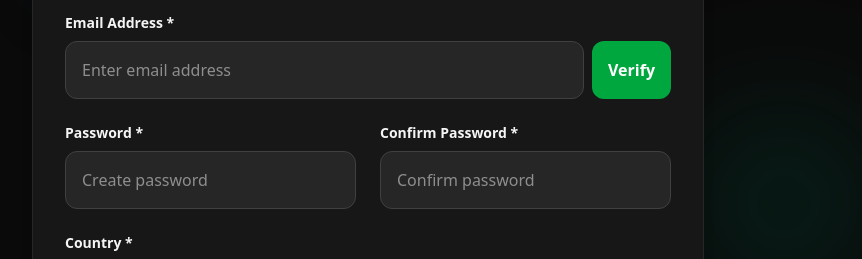
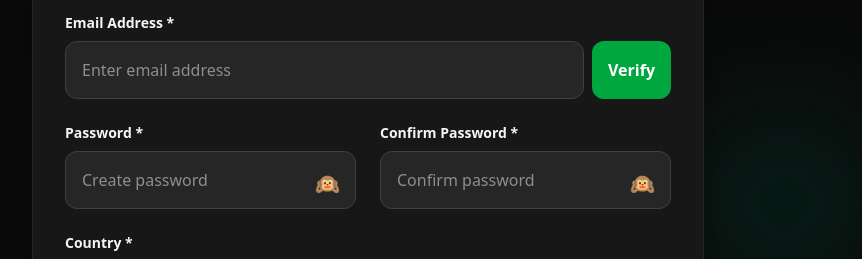
Before and after one commit to Akashbag2001/Knowalledge-pwa, a React (Vite) app: page /register in a window 1280 px wide. Shown: the part 780-1039 px from the top of the page, without its empty margins (272-1134 px from the left). Built offline with nearby package versions, Linux system fonts and the light colour scheme; no server answers.

Commit message:
feat: update password visibility toggle icons in Login and Register components for consistency

```diff
--- a/src/pages/Login.jsx
+++ b/src/pages/Login.jsx
@@ -109,7 +109,7 @@ const Login = () => {
                 onClick={() => setShowPassword((prev) => !prev)}
                 className="absolute cursor-pointer inset-y-0 right-3 flex items-center text-xl"
               >
-                {showPassword ? "🙈" : "🐵"}
+                {showPassword ? "🙈" : "🙉"}
               </button>
             </div>
             {errors.password && (
--- a/src/pages/Register.jsx
+++ b/src/pages/Register.jsx
@@ -27,7 +27,10 @@ const Register = () => {
   });
 
   const [errors, setErrors] = useState({});
+  // states
   const [showPassword, setShowPassword] = useState(false);
+
+
   const [showConfirmPassword, setShowConfirmPassword] = useState(false);
   const [isVerifying, setIsVerifying] = useState(false);
   const [otp, setOtp] = useState("");
@@ -511,7 +514,8 @@ const Register = () => {
 
               {/* Passwords */}
               <div className="grid grid-cols-1 md:grid-cols-2 gap-6">
-                <div>
+                {/* Password */}
+                <div className="relative">
                   <label className="block text-sm font-semibold mb-2">Password *</label>
                   <input
                     type={showPassword ? "text" : "password"}
@@ -522,8 +526,17 @@ const Register = () => {
                       }`}
                     placeholder="Create password"
                   />
+                  <button
+                    type="button"
+                    onClick={() => setShowPassword((prev) => !prev)}
+                    className="absolute cursor-pointer inset-y-0 right-4 top-9 flex items-center text-xl"
+                  >
+                    {showPassword ? "🙈" : "🙉"}
+                  </button>
                 </div>
-                <div>
+
+                {/* Confirm Password */}
+                <div className="relative">
                   <label className="block text-sm font-semibold mb-2">Confirm Password *</label>
                   <input
                     type={showConfirmPassword ? "text" : "password"}
@@ -534,8 +547,16 @@ const Register = () => {
                       }`}
                     placeholder="Confirm password"
                   />
+                  <button
+                    type="button"
+                    onClick={() => setShowConfirmPassword((prev) => !prev)}
+                    className="absolute cursor-pointer inset-y-0 right-4 top-9 flex items-center text-xl"
+                  >
+                    {showConfirmPassword ? "🙈" : "🙉"}
+                  </button>
                 </div>
               </div>
+
 
               {/* Country Dropdown */}
               <div>
```
